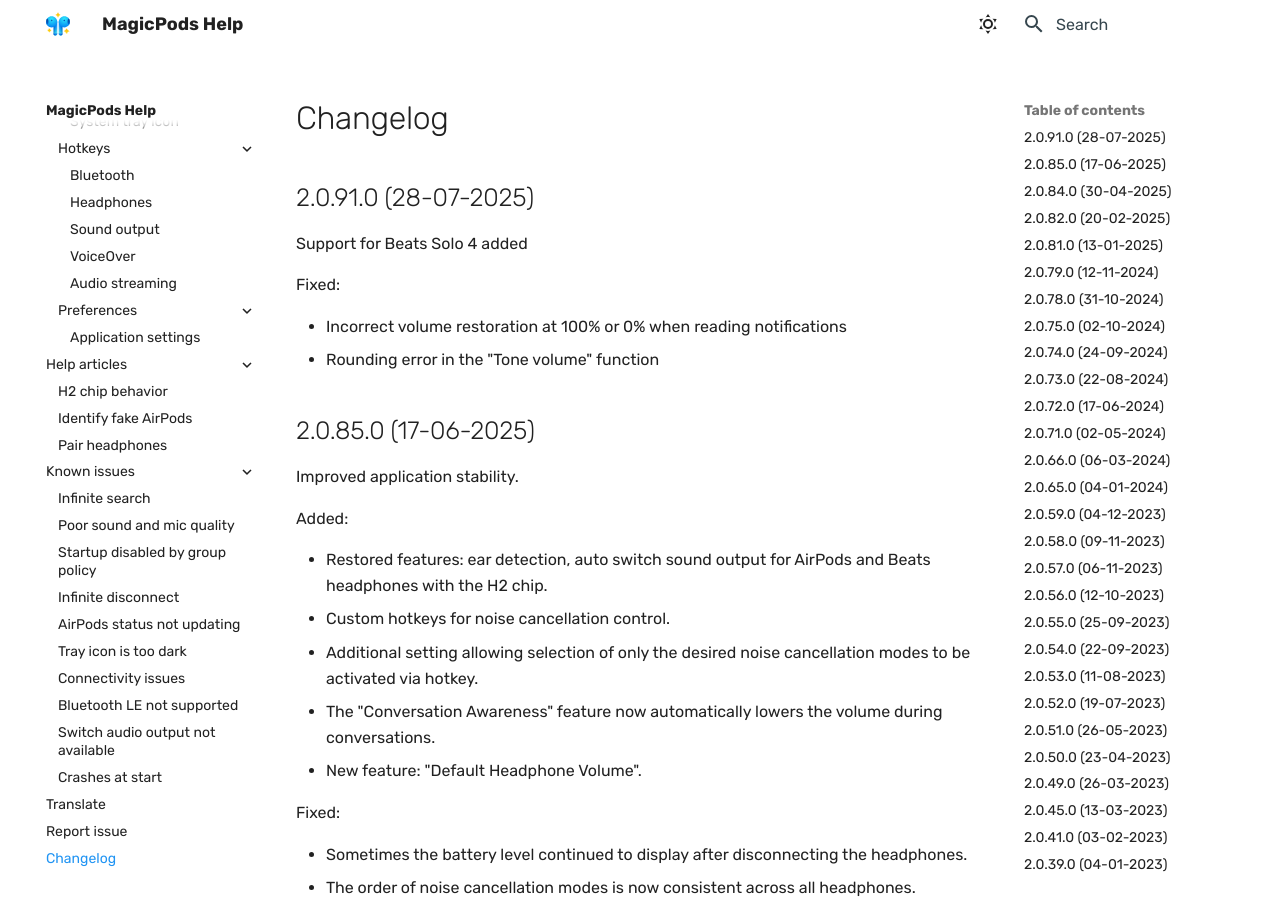
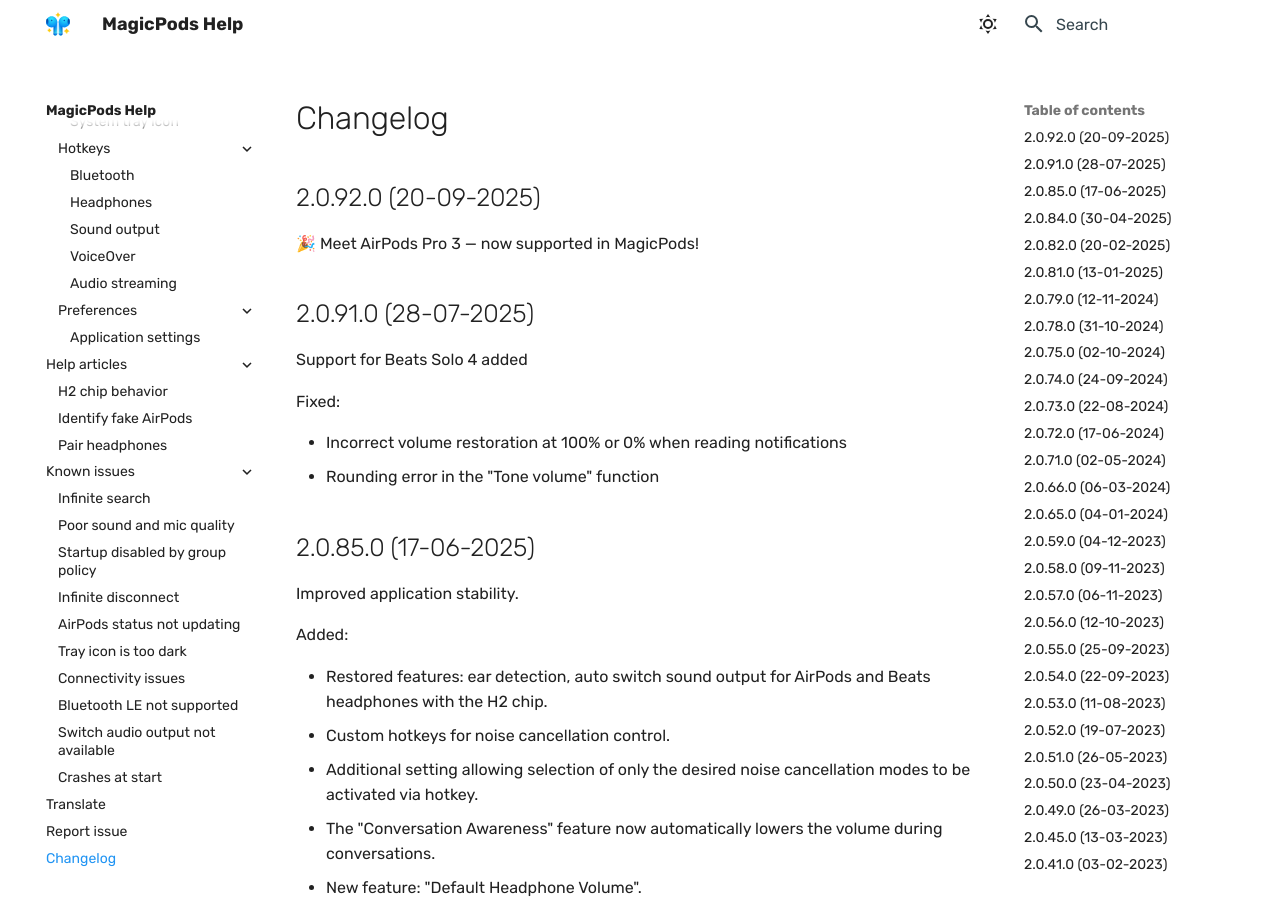
Before and after one commit to steam3d/help.magicpods.app, an MkDocs documentation site: the page built from docs/changelog.md, in a window 1280 px wide and 900 px high. Built offline with MkDocs 1.6.1 and Material for MkDocs 9.7.7, drawn with Linux system fonts in a browser that asks for light colours.

Commit message:
Update changelog.md

```diff
--- a/docs/changelog.md
+++ b/docs/changelog.md
@@ -1,3 +1,7 @@
+## 2.0.92.0 (20-09-2025)
+
+🎉 Meet AirPods Pro 3 — now supported in MagicPods!
+
 ## 2.0.91.0 (28-07-2025)
 
 Support for Beats Solo 4 added
```
